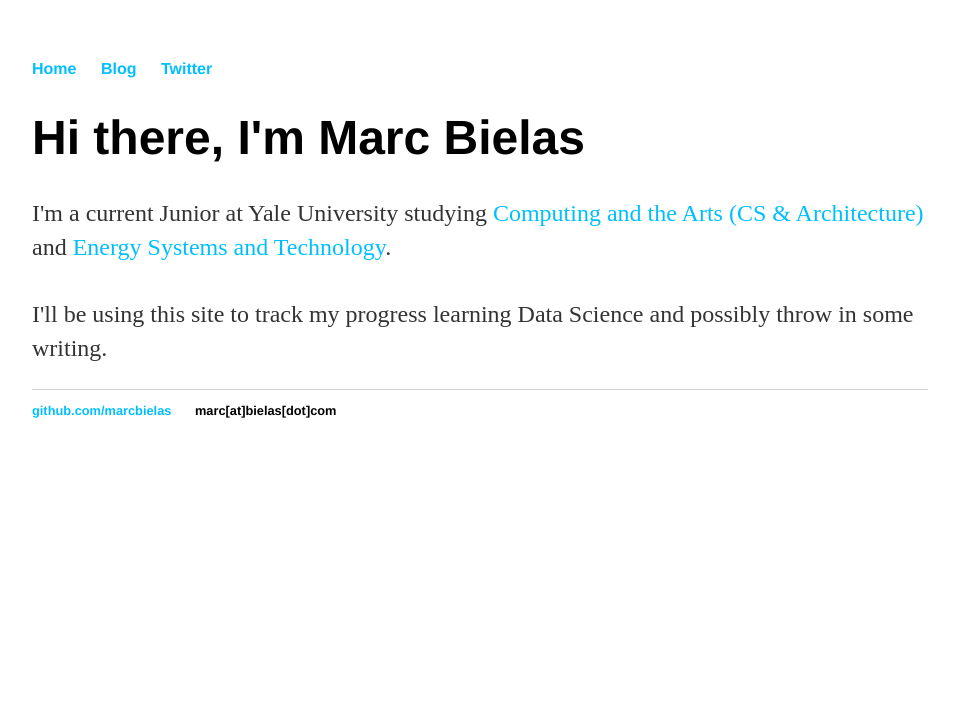
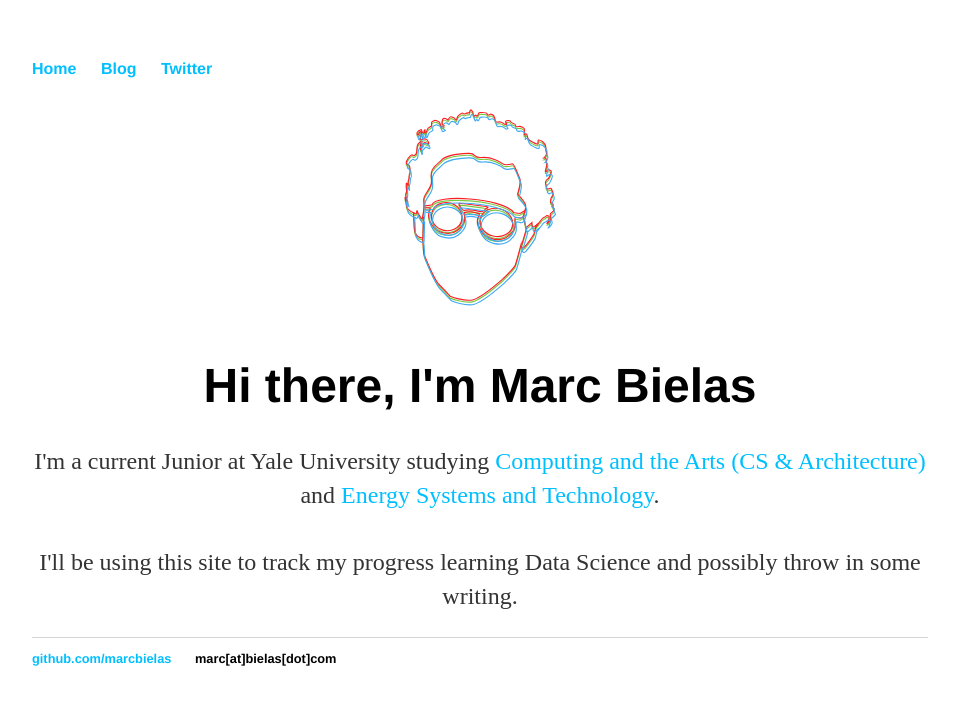
Before and after one commit to marcbielas/marcbielas.github.io-old, a Jekyll site: the page built from index.html, in a window 1280 px wide. Shown: the top 705 px of the page, without its empty margins (160-1116 px from the left). Built offline with Jekyll 4.4.1, drawn with Linux system fonts in a browser that asks for light colours.

Commit message:
added face

```diff
--- a/index.html
+++ b/index.html
@@ -3,6 +3,11 @@ layout: default
 title: Marc Bielas
 ---
 <div class="blurb">
-	<h1>Hi there, I'm Marc Bielas</h1>
-	<p>I'm a current Junior at Yale University studying <a href="http://c2.cs.yale.edu/">Computing and the Arts (CS &amp; Architecture)</a> and <a href ="http://earth.yale.edu/energy-studies"> Energy Systems and Technology</a>.
-          <br><br>I'll be using this site to track my progress learning Data Science and possibly throw in some writing.</p></div><!-- /.blurb -->
+
+	<center>
+		<img src="/photos/face.svg" style="width:304px;height:228px;">
+		<h1>Hi there, I'm Marc Bielas</h1>
+		<p>I'm a current Junior at Yale University studying <a href="http://c2.cs.yale.edu/">Computing and the Arts (CS &amp; Architecture)</a> and <a href ="http://earth.yale.edu/energy-studies"> Energy Systems and Technology</a>.
+        <br><br>I'll be using this site to track my progress learning Data Science and possibly throw in some writing.</p></div>
+
+    </center>
```
Also changed, not shown: photos/face.svg (added).
